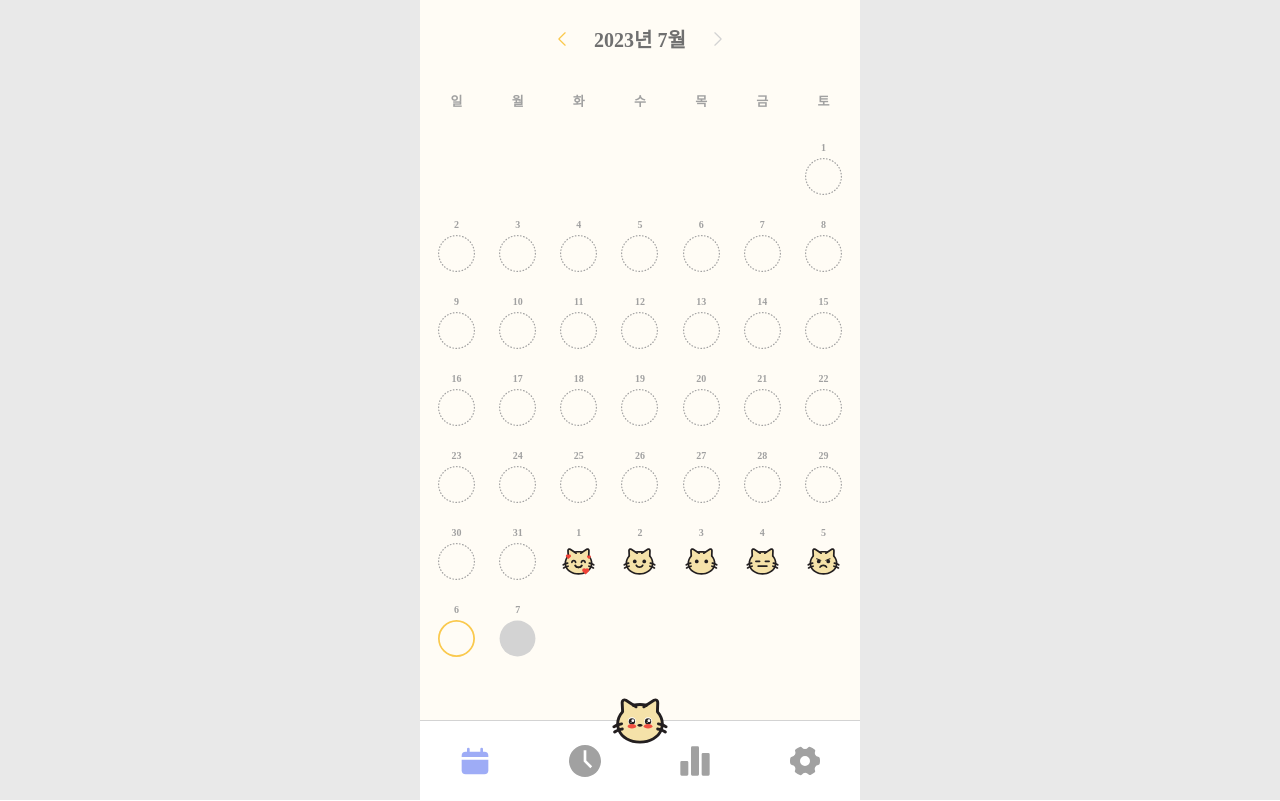
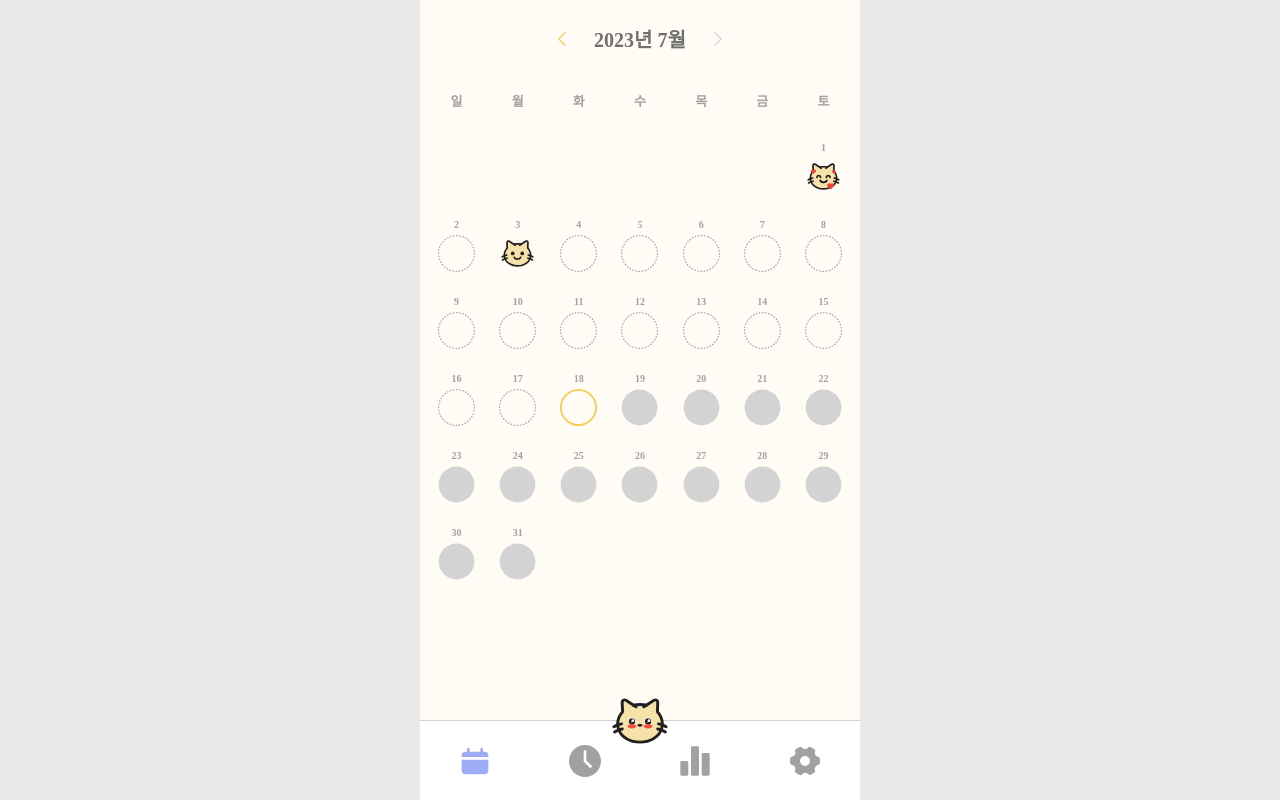
Before and after one commit to ShinjungOh/Haru-Hannyan, a React (Vite) app: page /calendar in a window 1280 px wide. Built offline with nearby package versions, Linux system fonts and the light colour scheme.

Commit message:
feat: 타입에 따른 날짜 컴포넌트 반환 구현

```diff
--- a/src/lib/store/useDateStore.ts
+++ b/src/lib/store/useDateStore.ts
@@ -3,10 +3,10 @@ import { create } from 'zustand';
 type State = {
   currentDate: Date;
   targetDate: Date;
-  targetMonthFirstDay: Date;
 };
 
 type Action = {
+  getFirstDayOfMonth: (date: Date) => Date;
   setTargetDate: (year: number, month: number) => void;
 };
 
@@ -17,7 +17,7 @@ const INITIAL_DATE = new Date();
 const useDateStore = create<DateStore>((set) => ({
   currentDate: INITIAL_DATE,
   targetDate: INITIAL_DATE,
-  targetMonthFirstDay: new Date(INITIAL_DATE.getFullYear(), INITIAL_DATE.getMonth(), 1),
+  getFirstDayOfMonth: (date: Date) => new Date(date.getFullYear(), date.getMonth(), 1),
   setTargetDate: (year: number, month: number) =>
     set({
       targetDate: new Date(year, month - 1),
--- a/src/lib/utils/range.ts
+++ b/src/lib/utils/range.ts
@@ -1,6 +1,6 @@
-const range = (n: number) =>
+const range = (n: number, initial = 0) =>
   Array(n)
     .fill(0)
-    .map((_, index) => index + 1);
+    .map((_, index) => index + initial);
 
 export default range;
--- a/src/pages/CalendarPage.tsx
+++ b/src/pages/CalendarPage.tsx
@@ -8,16 +8,34 @@ import range from '@lib/utils/range';
 import useDateStore from '@lib/store/useDateStore';
 
 const dayName = ['일', '월', '화', '수', '목', '금', '토'];
+const serverData = [
+  {
+    year: 2023,
+    month: 8,
+    date: 1,
+    feel: 'great',
+  },
+  {
+    year: 2023,
+    month: 8,
+    date: 3,
+    feel: 'good',
+  },
+] as const;
 
 export default function CalendarPage() {
-  const [targetDate, targetMonthFirstDay] = useDateStore((state) => [state.targetDate, state.targetMonthFirstDay]);
+  const [currentDate, targetDate, getFirstDayOfMonth] = useDateStore((state) => [
+    state.currentDate,
+    state.targetDate,
+    state.getFirstDayOfMonth,
+  ]);
 
   const getTargetMonthLastDay = () => {
     const lastDateInTargetMonth = new Date(targetDate.getFullYear(), targetDate.getMonth() + 1, 0);
     return lastDateInTargetMonth.getDate();
   };
 
-  const firstDayOfMonth = targetMonthFirstDay.getDay();
+  const firstDayOfMonth = new Date(getFirstDayOfMonth(targetDate)).getDay();
 
   const daysInMonth = getTargetMonthLastDay();
 
@@ -37,16 +55,21 @@ export default function CalendarPage() {
             {range(firstDayOfMonth).map((day) => (
               <div key={day} />
             ))}
-            {range(daysInMonth).map((date) => (
-              <DateColumn key={date} date={date} type="available" />
-            ))}
-            <DateColumn date={1} type="great" />
-            <DateColumn date={2} type="good" />
-            <DateColumn date={3} type="normal" />
-            <DateColumn date={4} type="bad" />
-            <DateColumn date={5} type="angry" />
-            <DateColumn date={6} type="today" />
-            <DateColumn date={7} type="disabled" />
+            {range(daysInMonth, 1).map((date) => {
+              const findElement = serverData.find((el) => el.date === date);
+              const isToday = date === currentDate.getDate();
+              const isDisabled = date > currentDate.getDate();
+              if (findElement) {
+                return <DateColumn key={date} date={date} type={findElement.feel} />;
+              }
+              if (isToday) {
+                return <DateColumn key={date} date={date} type="today" />;
+              }
+              if (isDisabled) {
+                return <DateColumn key={date} date={date} type="disabled" />;
+              }
+              return <DateColumn key={date} date={date} type="available" />;
+            })}
           </>
         </WeekRow>
       </Container>
```
Also changed, not shown: 1 other file (tests, documents, lock files or other folders).
